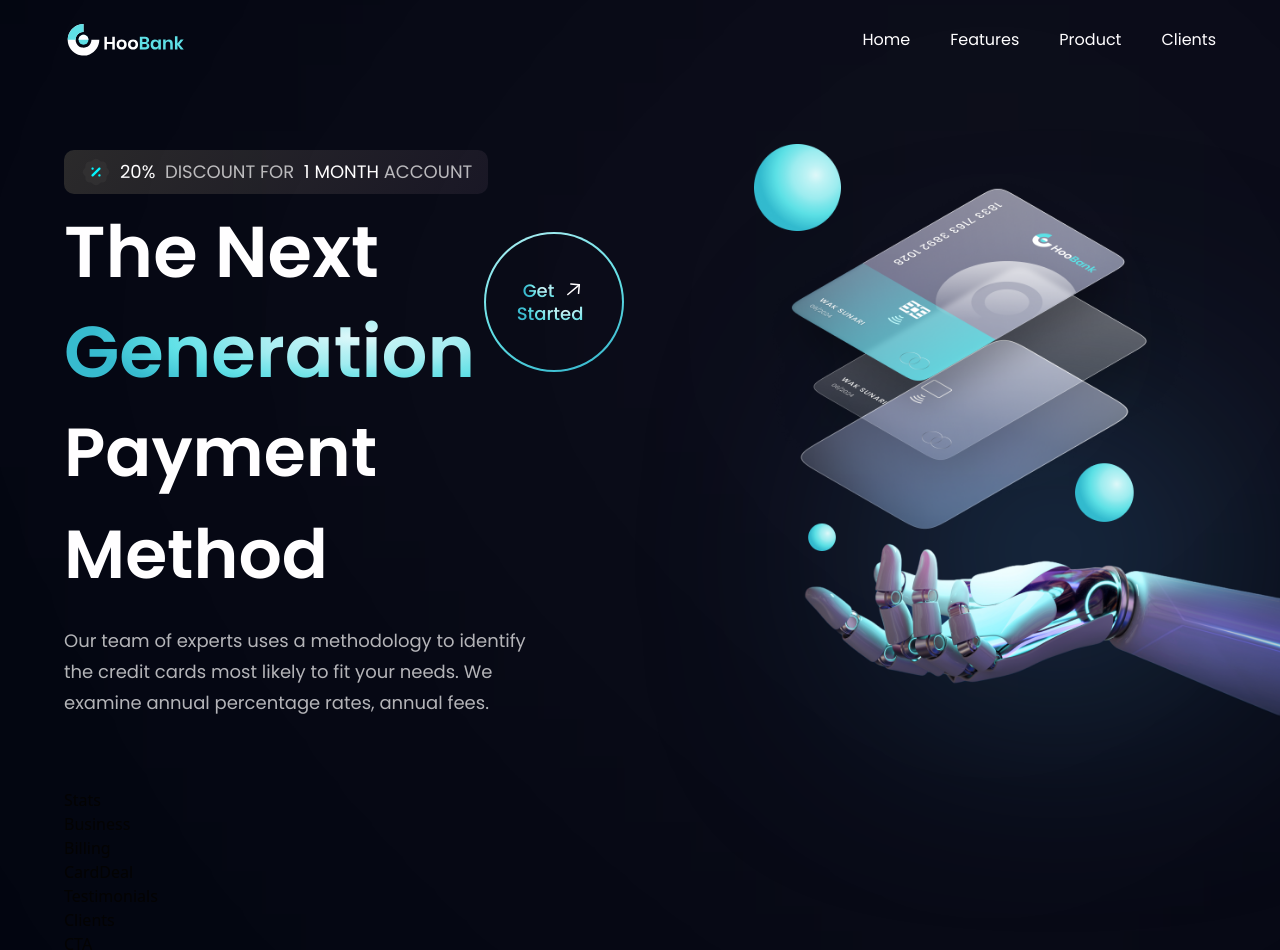
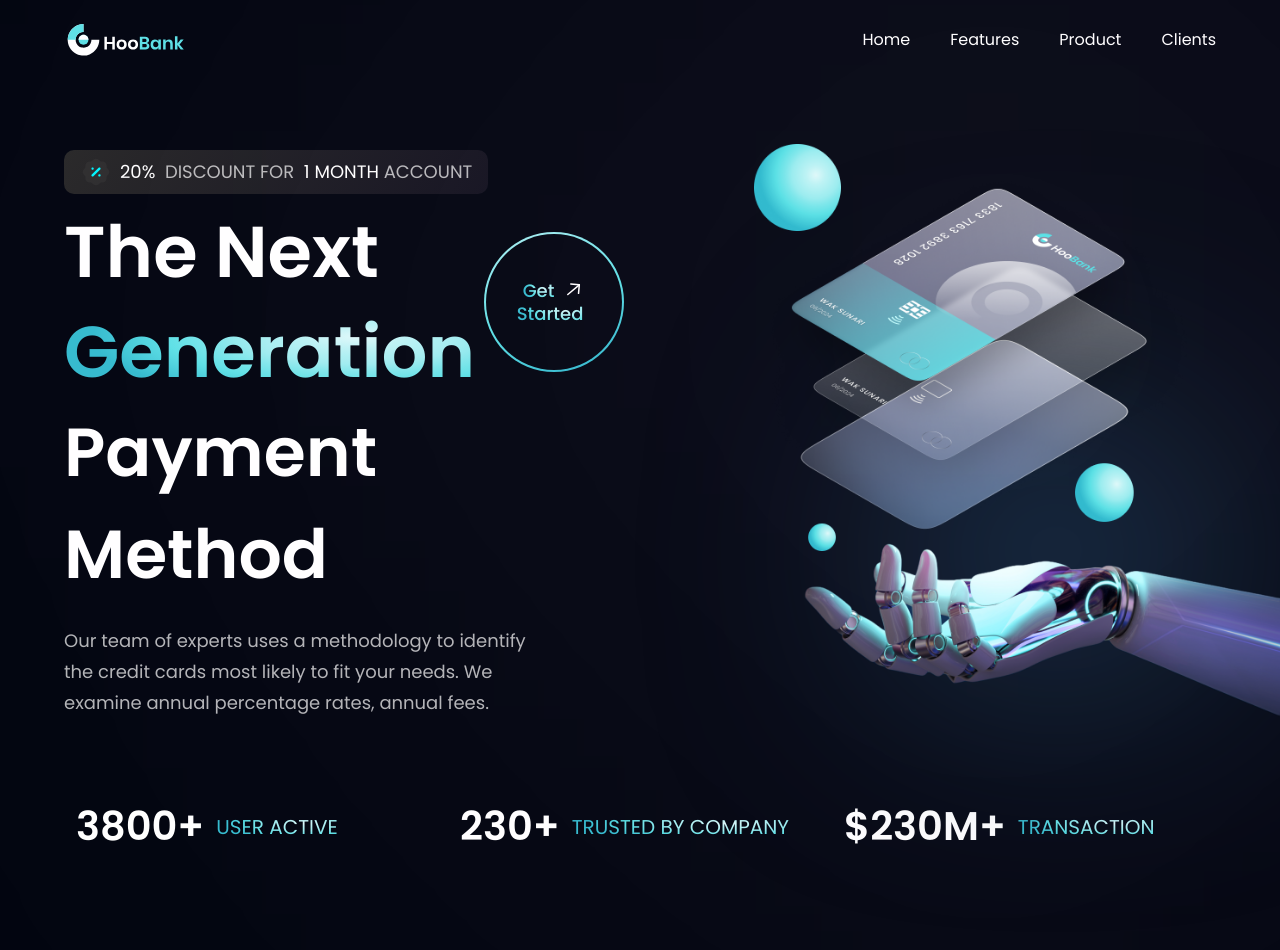
Before and after one commit to Shahnas-P/bank_modern_app, a React (Vite) app: page / in a window 1280 px wide. Shown: the top 950 px of the page. Built offline with nearby package versions, Linux system fonts and the light colour scheme.

Commit message:
Build Stats

```diff
--- a/src/components/Stats.jsx
+++ b/src/components/Stats.jsx
@@ -1,10 +1,18 @@
 import React from 'react'
-
+import {stats} from '../constants';
+import styles from '../style'
 const Stats = () => {
   return (
-    <div>
-      Stats
-    </div>
+    <section className={`${styles.flexCenter} flex-row flex-wrap sm:mb-20 mb-6`}>
+      {
+        stats.map((item)=>(
+          <div className=' flex-1 flex flex-row justify-start items-center m-3'  key={item.id}>
+            <h4 className='font-poppins font-semibold xs:text-[40px] text-[30px] xs:leading-[53px] leading-[43px] text-white'>{item.value}</h4>
+            <p className='font-poppins font-normal xs:text-[20px] text-[15px] xs:leading-[26px] leading-[21px] text-gradient uppercase ml-3'>{item.title}</p>
+          </div>
+        ))
+      }
+    </section>
   )
 }
 
```
Also changed, not shown: 1 other file (tests, documents, lock files or other folders).
